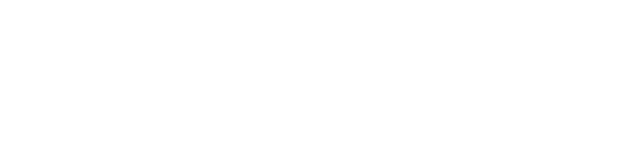
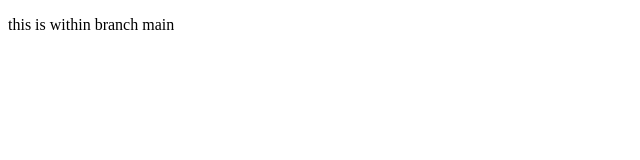
Before and after one commit to SHIVAM2DEV/secondProject, a plain HTML site: page index.html in a window 1280 px wide. Shown: the whole page, without its empty margins (0-640 px from the left). Drawn offline with Linux system fonts and the light colour scheme.

Commit message:
added new feature

```diff
--- a/index.html
+++ b/index.html
@@ -6,6 +6,6 @@
     <title>Document</title>
 </head>
 <body>
-
+    <p>this is within branch main</p>
 </body>
 </html>
```
